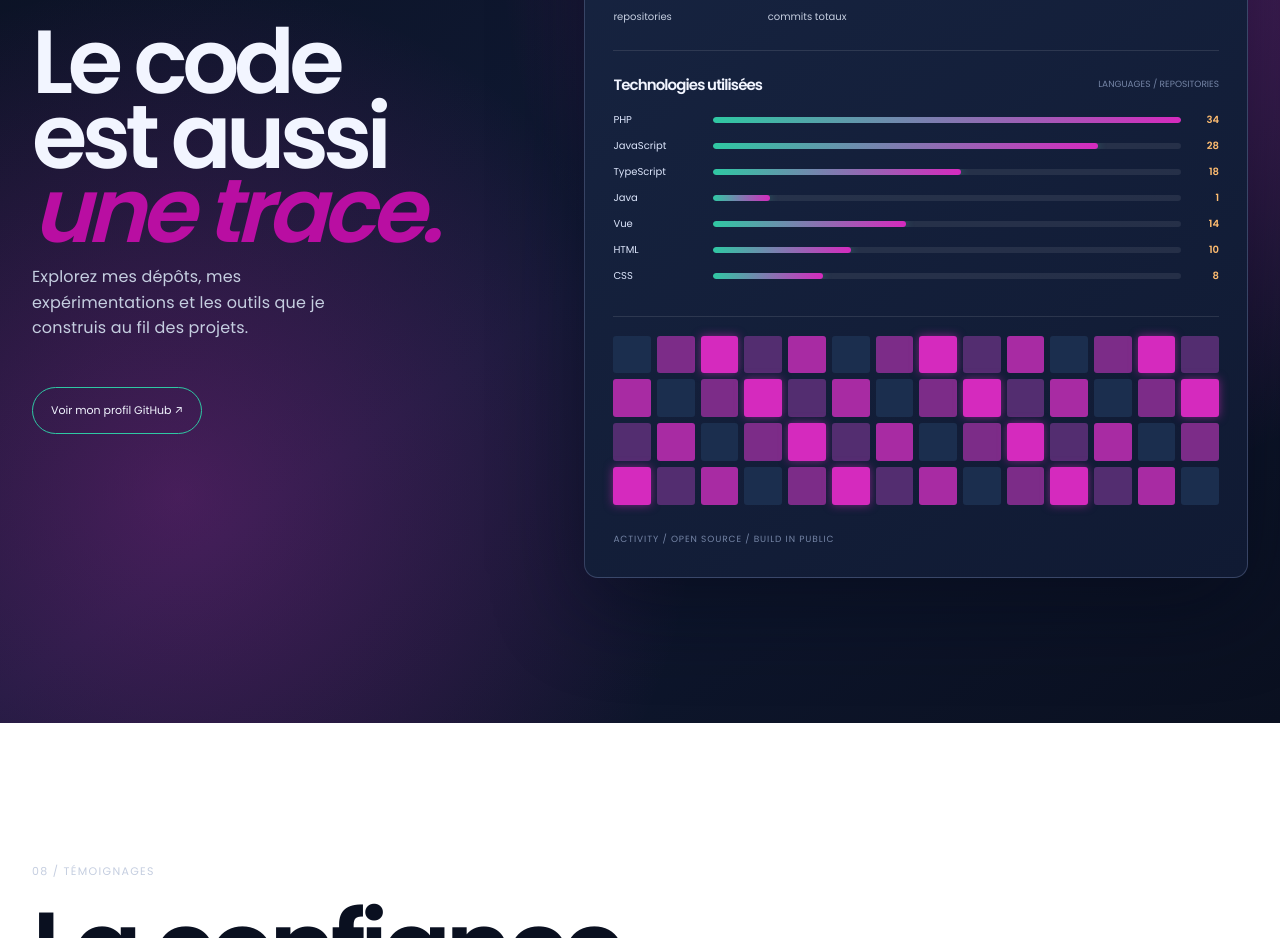
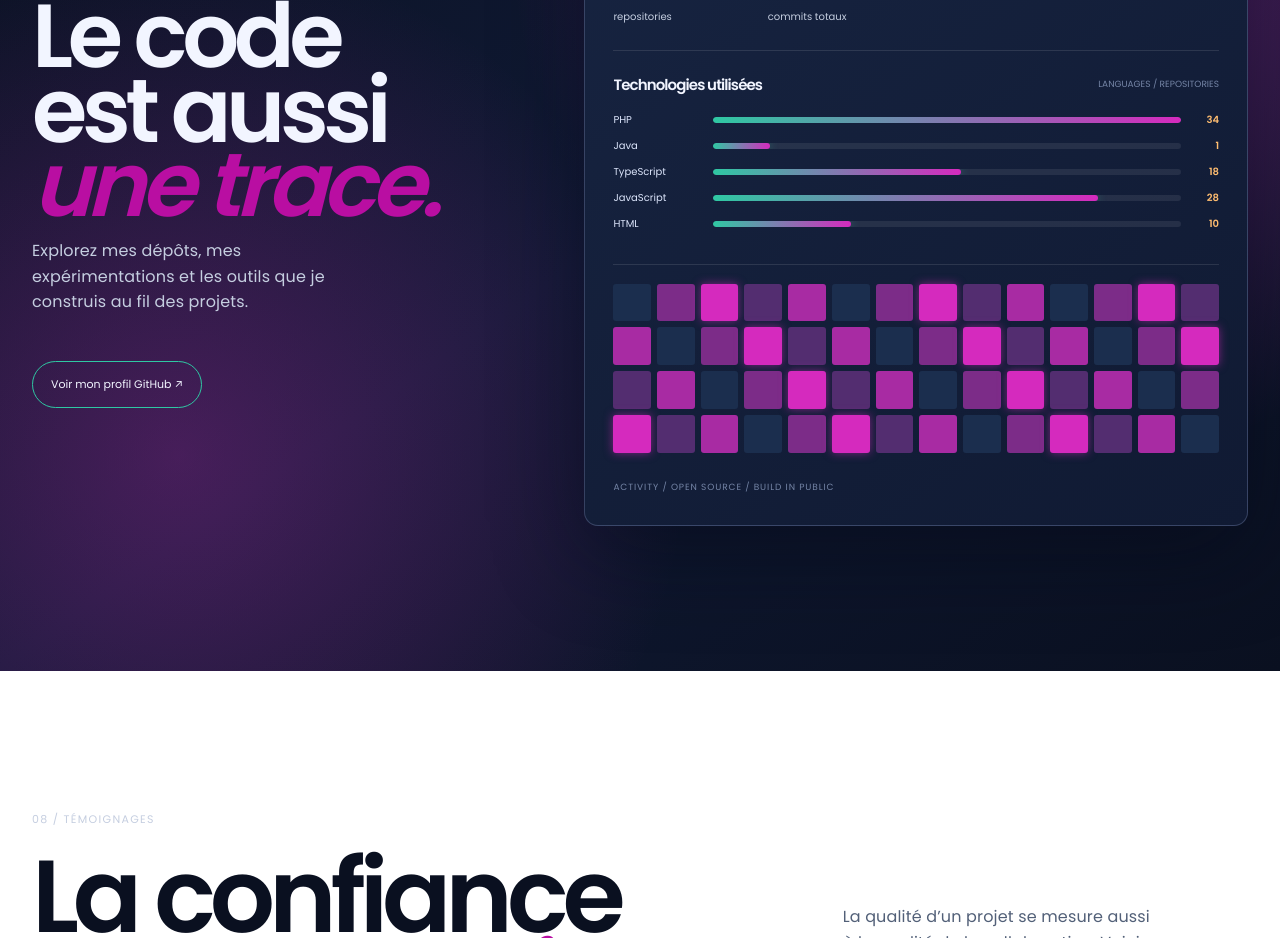
Before and after one commit to randyrt/Portfolio-landing-pages, a Vue app: page / in a window 1280 px wide. Shown: the part 7900-8838 px from the top of the page. Built offline with nearby package versions, Linux system fonts and the light colour scheme; no server answers.

Commit message:
Uniformiser language

```diff
--- a/src/components/ServicesAndGithub.vue
+++ b/src/components/ServicesAndGithub.vue
@@ -8,9 +8,9 @@ const githubReady = ref(false)
 const githubVisible = ref(false)
 const githubAnimationStarted = ref(false)
 const technologies = ref([
-  { name: 'PHP', count: 34 }, { name: 'JavaScript', count: 28 }, { name: 'TypeScript', count: 18 },
-  { name: 'Java', count: 1 },
-  { name: 'Vue', count: 14 }, { name: 'HTML', count: 10 }, { name: 'CSS', count: 8 },
+  { name: 'PHP', count: 34 }, { name: 'Java', count: 1 }, { name: 'TypeScript', count: 18 },
+  { name: 'JavaScript', count: 28 },
+  { name: 'HTML', count: 10 },
 ])
 const maxTechnology = computed(() => Math.max(...technologies.value.map(technology => technology.count), 1))
 const services = [
@@ -65,12 +65,21 @@ onMounted(async () => {
     ])
     const languageCounts = {}
     if (Array.isArray(repos)) repos.forEach(repo => { if (repo.language) languageCounts[repo.language] = (languageCounts[repo.language] || 0) + 1 })
-    const sortedLanguages = Object.entries(languageCounts).sort((a, b) => b[1] - a[1])
+    const sortedLanguages = Object.entries(languageCounts)
+      .filter(([name]) => !['Blade', 'Go', 'Vue', 'HCL', 'CSS'].includes(name))
+      .sort((a, b) => b[1] - a[1])
     const detected = sortedLanguages.slice(0, 8).map(([name, count]) => ({ name, count }))
     // Keep Java visible when the new Spring Boot repository is outside the top 8.
     const java = languageCounts.Java
     if (java && !detected.some(technology => technology.name === 'Java')) {
       detected[detected.length - 1] = { name: 'Java', count: java }
+    }
+    const javascriptIndex = detected.findIndex(technology => technology.name === 'JavaScript')
+    const javaIndex = detected.findIndex(technology => technology.name === 'Java')
+    if (javascriptIndex !== -1 && javaIndex !== -1) {
+      const javascript = detected[javascriptIndex]
+      detected[javascriptIndex] = detected[javaIndex]
+      detected[javaIndex] = javascript
     }
     if (detected.length) technologies.value = detected
     let totalCommits = 0
```
